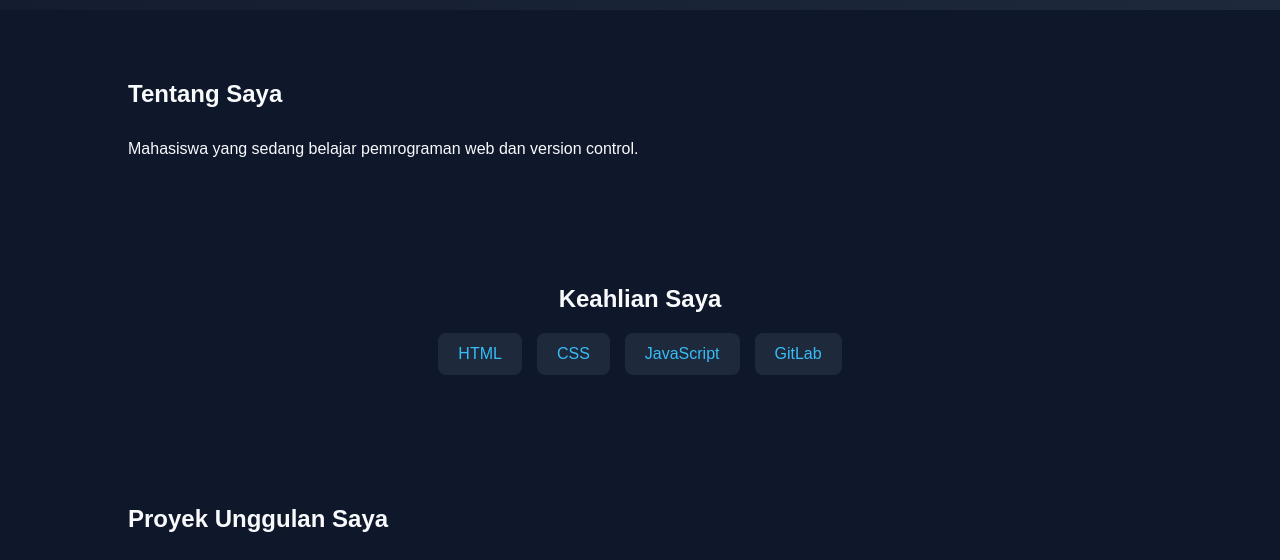
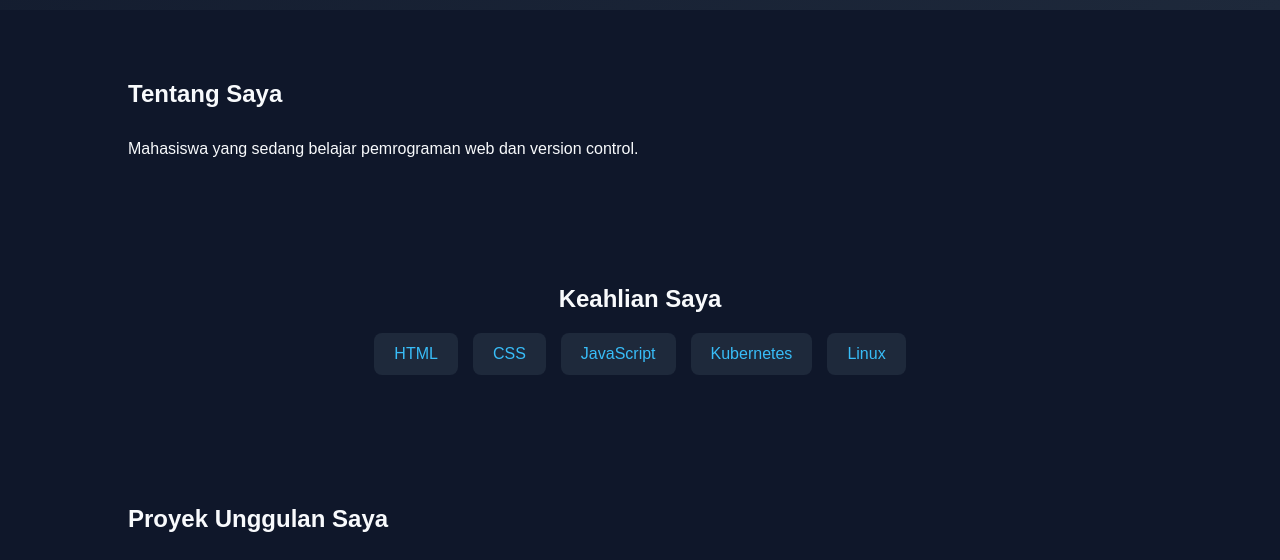
Before and after one commit to XCrusiderZ/devops-V, a plain HTML site: page index.html in a window 1280 px wide. Shown: the part 688-1248 px from the top of the page. Drawn offline with Linux system fonts and the light colour scheme.

Commit message:
update: perbarui keahlian Kubernetes & Linux di branch main

```diff
--- a/index.html
+++ b/index.html
@@ -36,7 +36,8 @@
             <span>HTML</span>
             <span>CSS</span>
             <span>JavaScript</span>
-            <span>GitLab</span>
+            <span>Kubernetes</span>
+            <span>Linux</span>
         </div>
     </section>
 
```
